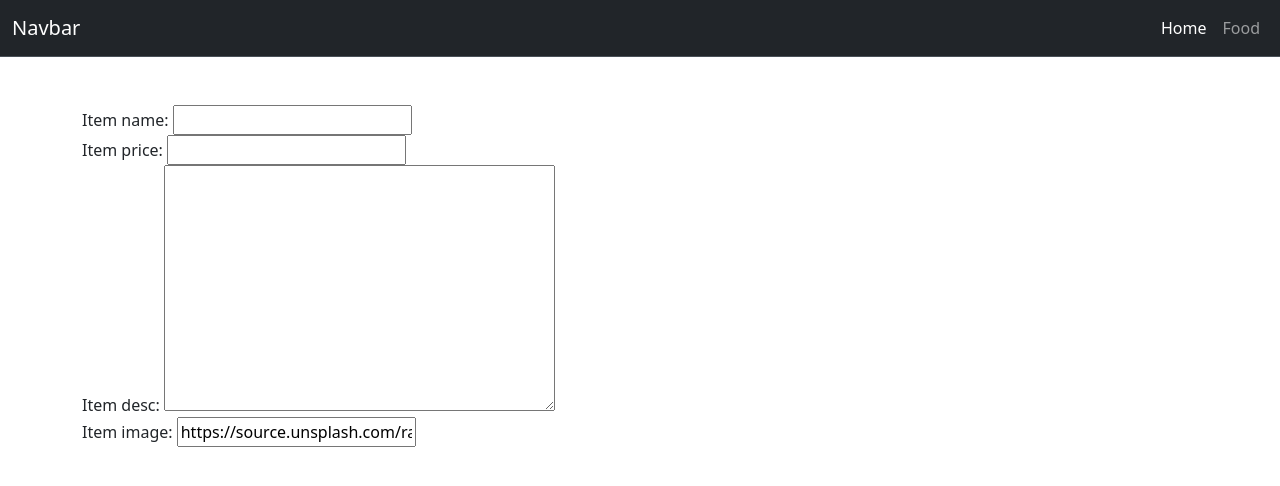
After one commit to vik120/9django-projects, a Django app: page /food/add/ in a window 1280 px wide. The commit adds this page. Shown: the top 486 px of the page. Run offline with Django 5.2, Linux system fonts and the light colour scheme.

Commit message:
form and details

```diff
--- /dev/null
+++ b/menu/food/forms.py
@@ -0,0 +1,7 @@
+from django.forms import forms, ModelForm
+from .models import Item
+
+class ItemForm(ModelForm):
+    class Meta:
+        model = Item
+        fields = ['item_name', 'item_price', 'item_desc', 'item_image']
--- a/menu/food/models.py
+++ b/menu/food/models.py
@@ -7,6 +7,7 @@ class Item(models.Model):
     item_name = models.CharField(max_length=200)
     item_price = models.IntegerField()
     item_desc = models.TextField(max_length=255)
+    item_image = models.CharField(max_length=600, default='https://source.unsplash.com/random/?placeholder')
 
     def __str__(self):
         return self.item_name
--- a/menu/food/templates/details.html
+++ b/menu/food/templates/details.html
@@ -3,7 +3,7 @@
 <div class="card mb-3">
   <div class="row g-0">
     <div class="col-md-4">
-      <img src="..." class="img-fluid rounded-start" alt="...">
+      <img src="{{item_detail.item_image}}" class="img-fluid rounded-start" alt="...">
     </div>
     <div class="col-md-8">
       <div class="card-body">
--- /dev/null
+++ b/menu/food/templates/form.html
@@ -0,0 +1,7 @@
+{% extends 'base.html' %}
+{% block start %}
+<form method="POST">
+    {% csrf_token %}
+    {{form}}
+</form>
+{% endblock %}
--- a/menu/food/templates/item.html
+++ b/menu/food/templates/item.html
@@ -1,11 +1,12 @@
 {% extends 'base.html' %}
 {% block start %}
 <div class="mb-4 text-end">
-    <a href="" class="btn btn-outline-primary">Add New</a>
+    <a href="{% url 'food:add' %}" class="btn btn-outline-primary">Add New</a>
 </div>
 <table class="table table-condensed">
     <thead>
     <tr>
+        <th></th>
         <th>Name</th>
         <th>Description</th>
         <th>Price</th>
@@ -15,6 +16,9 @@
     <tbody>
     {% for item in item_list %}
     <tr>
+        <td>
+            <img src="{{ item.item_image }}" width="70" alt="{{ item.item_name }}" />
+        </td>
         <td>
             {{ item.item_name }}
         </td>
--- a/menu/food/urls.py
+++ b/menu/food/urls.py
@@ -5,5 +5,6 @@ from . import views
 app_name = 'food'
 urlpatterns = [
     path('', views.index, name='index'),
-    path('<int:item_id>/', views.details, name='details')
+    path('<int:item_id>/', views.details, name='details'),
+    path('add/', views.create_item, name='add')
 ]
--- a/menu/food/views.py
+++ b/menu/food/views.py
@@ -1,7 +1,8 @@
-from django.shortcuts import render
+from django.shortcuts import render, redirect
 from django.http import HttpResponse
 from django.template import  loader
 from . import models
+from . import forms
 # Create your views here.
 def index(request):
     item_list = models.Item.objects.all()
@@ -16,3 +17,11 @@ def index(request):
 def details(request, item_id):
     item_detail = models.Item.objects.get(pk=item_id)
     return render(request, 'details.html', context={'item_detail': item_detail})
+
+def create_item(request):
+
+    form = forms.ItemForm(request.POST or None)
+    if form.is_valid():
+        form.save()
+        return redirect('food:index')
+    return render(request, 'form.html', context={'form': form})
```
Also changed, not shown: menu/db.sqlite3, menu/food/migrations/0002_item_item_image.py (added).
